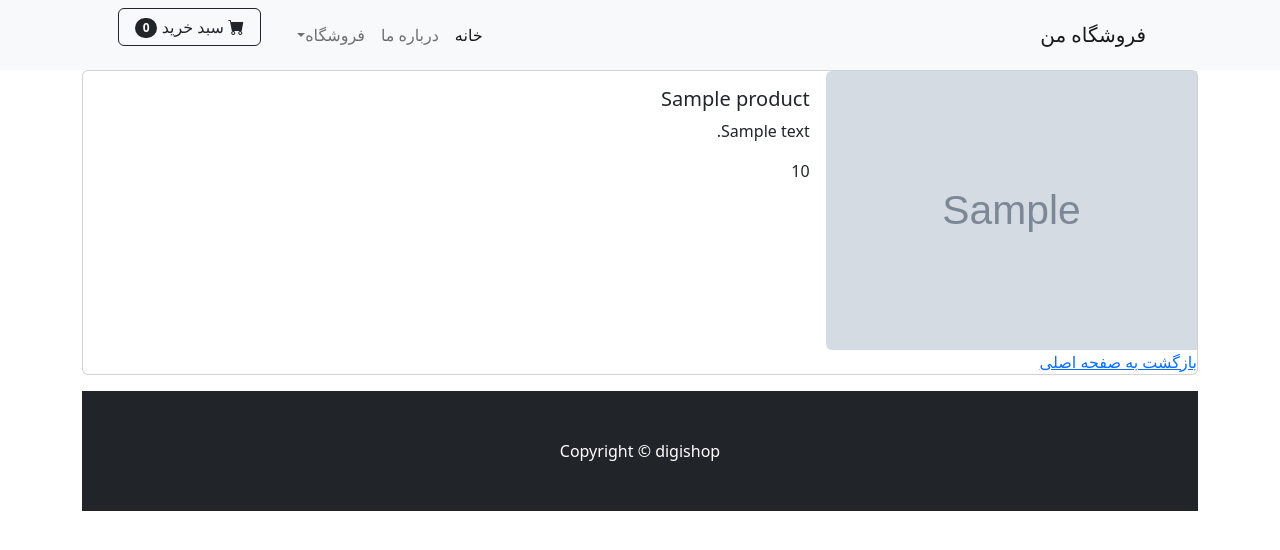
After one commit to ramin-sh/digishop, a Django app: template shop/templates/product.html in a window 1280 px wide. The commit adds this page. Shown: the top 550 px of the page. Run offline with Django 3.2, Linux system fonts and the light colour scheme; the template is opened without the code that fills it: most values are stand-ins (such as "Sample title", 1, 10 or a date in 2020); grey boxes marked "Sample" are stand-in pictures; some libraries are stand-ins or nearby versions.

Commit message:
add product page

```diff
--- a/shop/models.py
+++ b/shop/models.py
@@ -41,4 +41,4 @@ class Order(models.Model):
     status = models.BooleanField(default=False)
 
     def __str__(self):
-        return self.name
+        return self.Product
--- a/shop/templates/index.html
+++ b/shop/templates/index.html
@@ -50,7 +50,7 @@
                             </div>
                             <!-- Product actions-->
                             <div class="card-footer p-4 pt-0 border-top-0 bg-transparent">
-                                <div class="text-center"><a class="btn btn-outline-dark mt-auto" href="#">برو به صفحه محصول</a></div>
+                                <div class="text-center"><a class="btn btn-outline-dark mt-auto" href="{% url 'product' item.id  %}">برو به صفحه محصول</a></div>
                             </div>
                         </div>
                     </div>
@@ -84,7 +84,7 @@
                             </div>
                             <!-- Product actions-->
                             <div class="card-footer p-4 pt-0 border-top-0 bg-transparent">
-                                <div class="text-center"><a class="btn btn-outline-dark mt-auto" href="#">برو به صفحه محصول</a></div>
+                                <div class="text-center"><a class="btn btn-outline-dark mt-auto" href="{% url 'product' item.id  %}">برو به صفحه محصول</a></div>
                             </div>
                         </div>
                     </div>
--- /dev/null
+++ b/shop/templates/product.html
@@ -0,0 +1,26 @@
+{% extends 'base.html' %}
+{% load humanize %}
+{% block content %}
+
+<div class="container">
+    <div class="card mb-3">
+        <div class="row g-0">
+        <div class="col-md-4">
+            <img src="{{product.picture.url}}" class="img-fluid rounded-start" alt="...">
+        </div>
+        <div class="col-md-8">
+            <div class="card-body">
+            <h5 class="card-title">{{product.name}}</h5>
+            <p class="card-text">{{product.description}}</p>
+            {% if product.is_sale %}
+                <p class="card-text">قیمت:<del>{{product.price | intcomma}}</del>-{{product.sale_price| intcomma}}</p>
+            {% else %}
+                <p class="card-text">{{product.price | intcomma}}</p>
+            {% endif %}
+            </div>
+        </div>
+        </div>
+    <a href="{% url 'home'  %}">بازگشت به صفحه اصلی</a>
+</div>
+
+{% endblock content %}
--- a/shop/urls.py
+++ b/shop/urls.py
@@ -5,5 +5,6 @@ from .views import *
 urlpatterns = [
     path('', index,name='home'),
     path('about',about,name='about'),
+    path('product/<int:pk>', product, name='product'),
 
 ]
--- a/shop/views.py
+++ b/shop/views.py
@@ -11,3 +11,8 @@ def index(request):
 def about(request):
 
     return render(request=request,template_name='about.html')
+
+def product(request,pk):
+    product = Product.objects.get(id=pk)
+    context = {'product':product}
+    return render(request=request,template_name='product.html', context=context)
```
Also changed, not shown: shop/templates/about.html (+2 -9 lines), db.sqlite3, shop/migrations/0005_alter_order_date.py (added).
